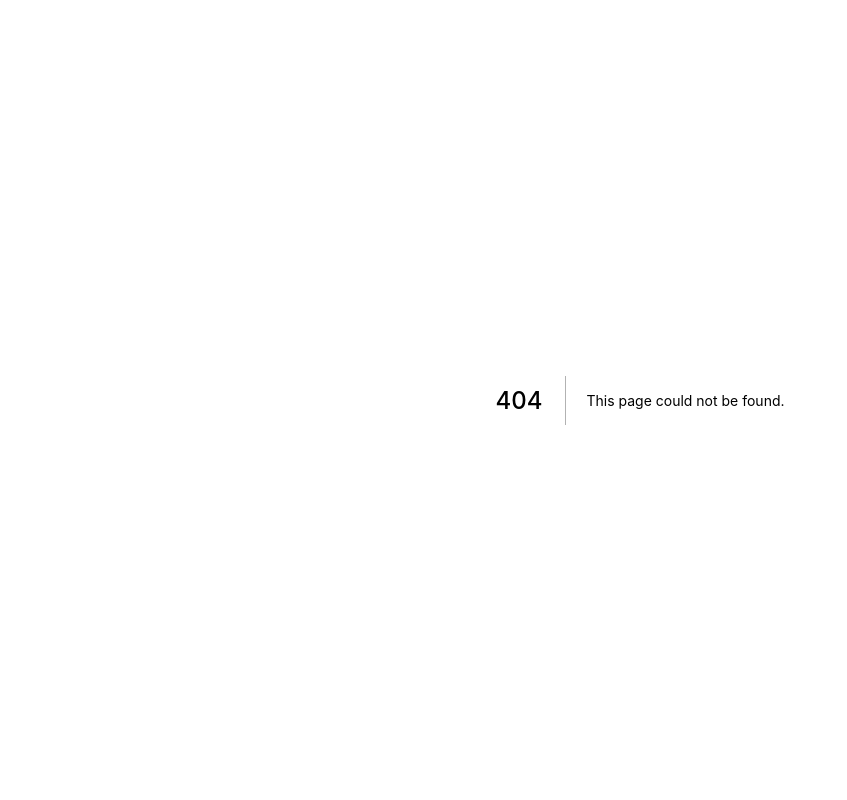
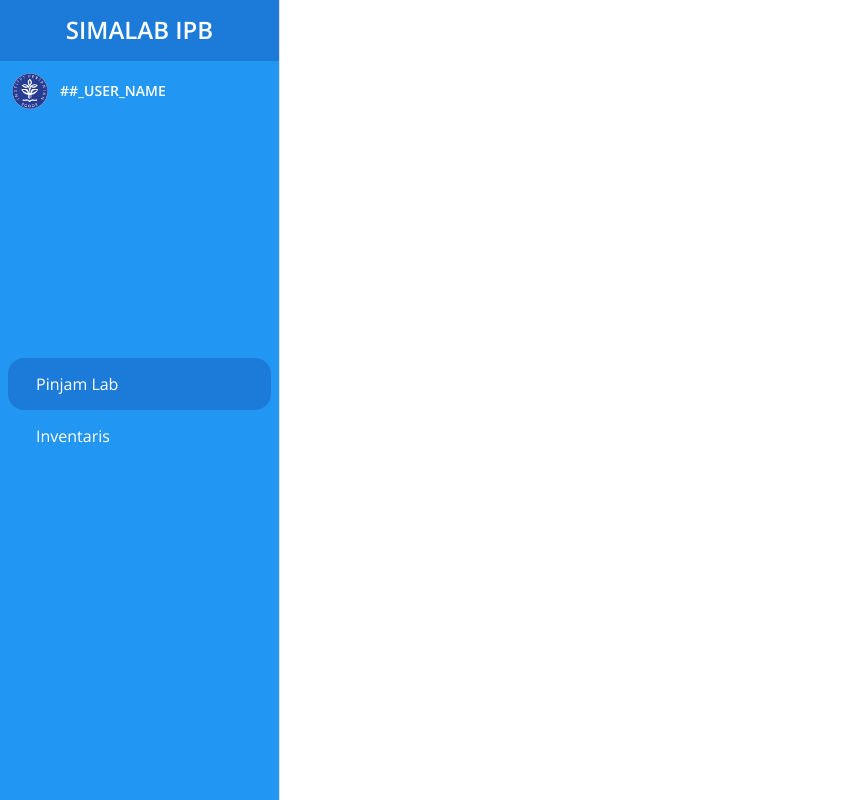
Before and after one commit to alvinferd/SIMALAB-IPB, a Next.js app in the folder packages/frontend/: page /test in a window 1280 px wide. Before the commit this address had no page. Shown: the whole page, without its empty margins (0-847 px from the left). Built offline with nearby package versions, Linux system fonts and the light colour scheme.

Commit message:
Add sidebar

```diff
--- /dev/null
+++ b/packages/frontend/components/data_display/LabListItem.js
@@ -0,0 +1,44 @@
+import { ListItem, ListItemText, ListItemIcon } from "@material-ui/core";
+import { makeStyles } from "@material-ui/core/styles";
+import CustomTheme from "@/themes/default";
+
+const useStyles = makeStyles((theme) => ({
+  menuRoot: {
+    "&.Mui-selected": {
+      backgroundColor: CustomTheme.palette.blue.dark,
+      color: "#FFF",
+      boxShadow: (0, 4, 4, "rgba(0, 0, 0, 0.25)"),
+      borderRadius: theme.spacing(2),
+    },
+  },
+  list: {
+    display: "flex",
+    justifyContent: "center",
+    color: "#FFF",
+    height: theme.spacing(6.5),
+  },
+  listIcon: {
+    minWidth: 0,
+    marginRight: theme.spacing(1.5),
+  },
+}));
+
+function LabListItem({ text, icon, onClick, selected = false }) {
+  const classes = useStyles();
+  return (
+    <ListItem
+      className={classes.list}
+      button
+      key={text}
+      classes={{
+        root: classes.menuRoot,
+      }}
+      selected={selected}
+    >
+      <ListItemIcon className={classes.listIcon}>{icon}</ListItemIcon>
+      <ListItemText primary={text} primaryTypographyProps={{ variant: "h3" }} />
+    </ListItem>
+  );
+}
+
+export default LabListItem;
--- /dev/null
+++ b/packages/frontend/components/navigation/LabSidebarDrawer.js
@@ -0,0 +1,89 @@
+import Image from "next/image";
+
+import { Box, Drawer, Typography, Divider, List } from "@material-ui/core";
+import { makeStyles } from "@material-ui/core/styles";
+
+import LabListItem from "@/components/data_display/LabListItem";
+import {
+  ListItemSidebar,
+  ListItemSidebarIcon,
+} from "@/utils/list/ListItemSidebar";
+import CustomTheme from "@/themes/default";
+
+const drawerWidth = 280;
+const useStyles = makeStyles((theme) => ({
+  drawer: {
+    width: drawerWidth,
+    flexShrink: 0,
+    backgroundColor: CustomTheme.palette.blue.light,
+  },
+  drawerPaper: {
+    width: drawerWidth,
+    backgroundColor: CustomTheme.palette.blue.light,
+  },
+  labName: {
+    width: "100%",
+    paddingTop: theme.spacing(2),
+    paddingBottom: theme.spacing(2),
+
+    backgroundColor: CustomTheme.palette.blue.dark,
+    color: "#FFF",
+    textAlign: "center",
+  },
+  account: {
+    display: "flex",
+    alignItems: "center",
+    margin: theme.spacing(1.5),
+    height: theme.spacing(4.5),
+    color: "#FFF",
+  },
+}));
+
+function LabSidebarDrawer() {
+  const classes = useStyles();
+  return (
+    <Drawer
+      className={classes.drawer}
+      variant="permanent"
+      classes={{
+        paper: classes.drawerPaper,
+      }}
+      anchor="left"
+    >
+      <Box className={classes.labName}>
+        <Typography variant="h2" component="h1">
+          <strong>SIMALAB IPB</strong>
+        </Typography>
+      </Box>
+      <Box className={classes.account}>
+        <Image
+          src="/images/LogoIPB.png"
+          alt="Logo IPB University"
+          width={36}
+          height={36}
+        />
+
+        <Typography component="span" variant="body1" style={{ marginLeft: 12 }}>
+          <b>##_USER_NAME</b>
+        </Typography>
+      </Box>
+      <Box flexGrow={1} />
+      <Box flex={1} flexDirection="column" height="100%" margin={1}>
+        <List>
+          {ListItemSidebar.map((text, index) => {
+            return (
+              <LabListItem
+                text={text}
+                icon={ListItemSidebarIcon[index]}
+                selected={index === 0 ? true : false}
+              />
+            );
+          })}
+        </List>
+      </Box>
+      <Box flexGrow={1} />
+    </Drawer>
+  );
+}
+
+export default LabSidebarDrawer;
--- /dev/null
+++ b/packages/frontend/pages/test/index.js
@@ -0,0 +1,13 @@
+import { ThemeProvider } from "@material-ui/core";
+import CustomTheme from "@/themes/default";
+import LabSidebarDrawer from "@/components/navigation/LabSidebarDrawer";
+
+function TestingIndex() {
+  return (
+    <ThemeProvider theme={CustomTheme}>
+      <LabSidebarDrawer />
+    </ThemeProvider>
+  );
+}
+
+export default TestingIndex;
--- a/packages/frontend/themes/default.js
+++ b/packages/frontend/themes/default.js
@@ -1,6 +1,6 @@
 import { createMuiTheme } from "@material-ui/core";
 
-const theme = createMuiTheme({
+const CustomTheme = createMuiTheme({
   palette: {
     type: "light",
     primary: {
@@ -10,9 +10,9 @@
       main: "#1C7BD9",
     },
     blue: {
-      lighter: "#2196F3",
+      light: "#2196F3",
       main: "#487FF6",
-      darker: "#1C7BD9",
+      dark: "#1C7BD9",
     },
     error: {
       main: "#D72B27",
@@ -65,4 +65,4 @@
   },
 });
 
-export default theme;
+export default CustomTheme;
--- /dev/null
+++ b/packages/frontend/utils/list/ListItemSidebar.js
@@ -0,0 +1,12 @@
+import { Icon } from "@iconify/react";
+import labFlask from "@iconify/icons-entypo/lab-flask";
+import microscopeIcon from "@iconify/icons-fa-solid/microscope";
+
+const ListItemSidebar = ["Pinjam Lab", "Inventaris"];
+const ListItemSidebarIcon = [
+  <Icon icon={labFlask} style={{ fontSize: 32, color: "#FFF" }} />,
+  <Icon icon={microscopeIcon} style={{ fontSize: 32, color: "#FFF" }} />,
+];
+
+export default ListItemSidebar;
+export { ListItemSidebar, ListItemSidebarIcon };
```
Also changed, not shown: packages/frontend/public/images/LogoIPB.png (added).
